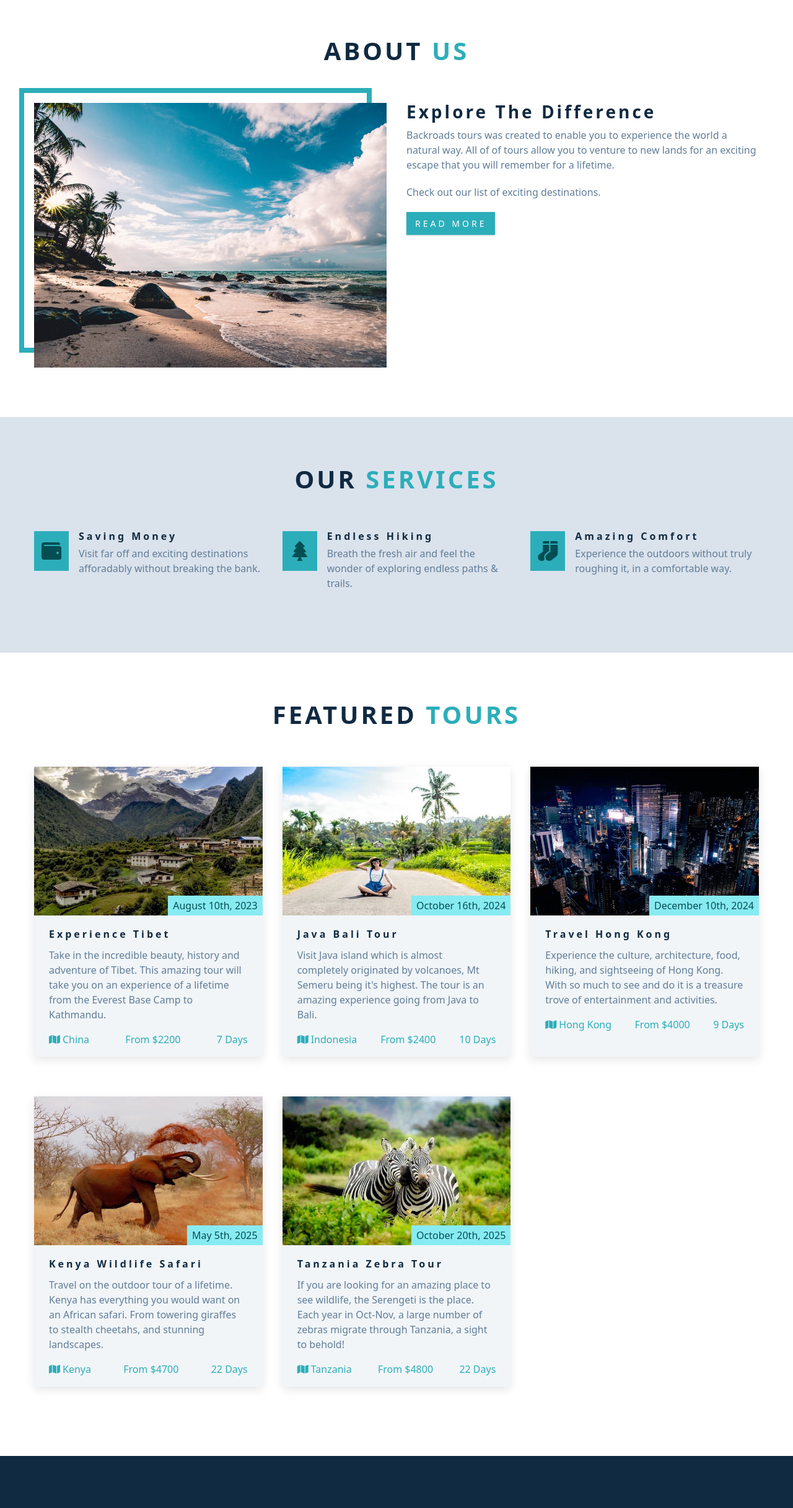
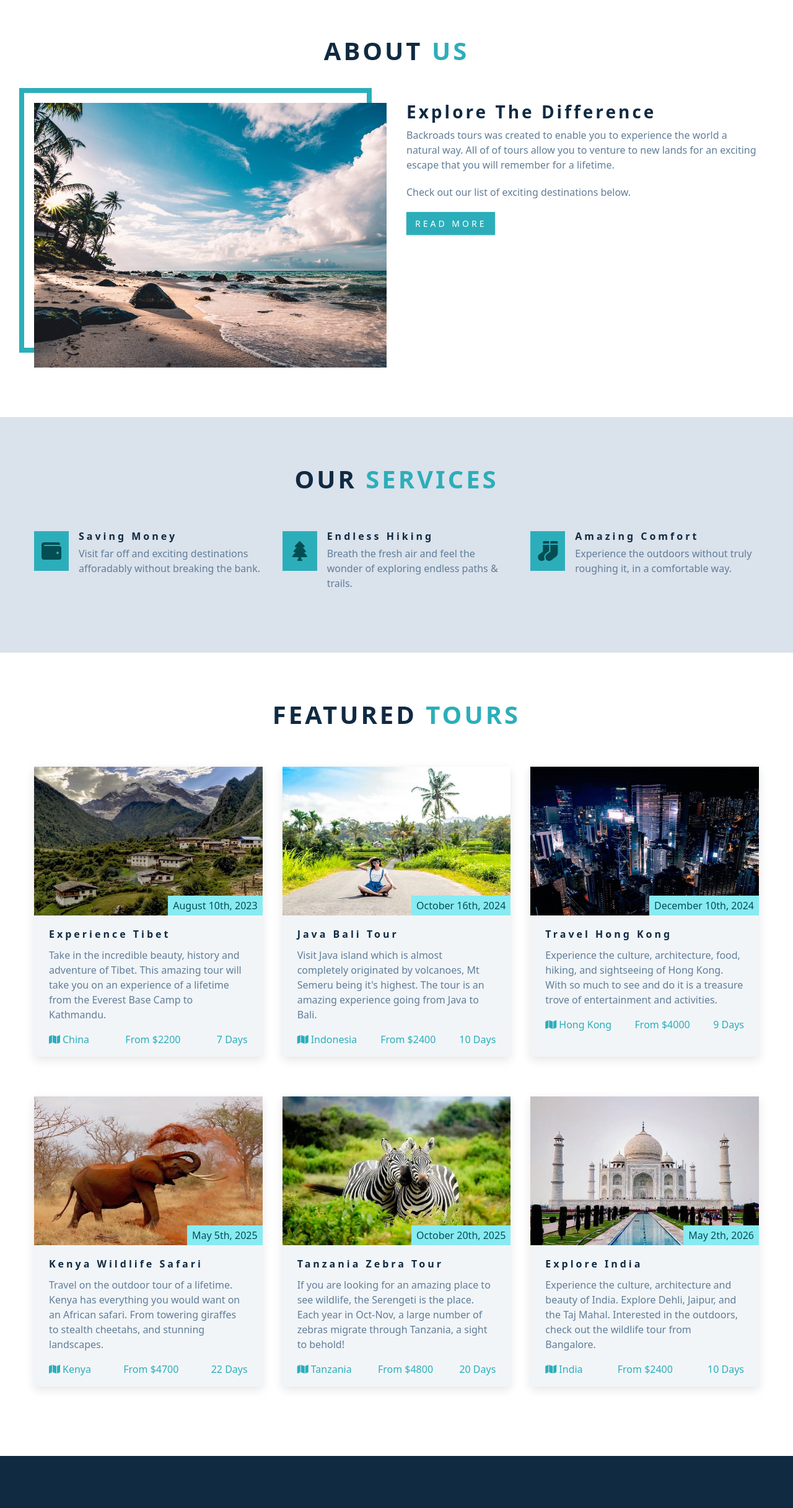
Before and after one commit to swanmac/backroads-tours, a React (Create React App) app: page / in a window 1280 px wide. Shown: the part 818-3251 px from the top of the page at 62% size. Built offline with nearby package versions, Linux system fonts and the light colour scheme.

Commit message:
add link in about

```diff
--- a/src/components/About.js
+++ b/src/components/About.js
@@ -16,9 +16,9 @@ const About = () => {
             Backroads tours was created to enable you to experience the world a natural way. All of of tours allow you to venture to new lands for an exciting escape that you will remember for a lifetime.
           </p>
           <p>
-            Check out our list of exciting destinations.
+            Check out our list of exciting destinations below.
           </p>
-          <a href='#about' className='btn'>
+          <a href='#tours' className='btn'>
             read more
           </a>
         </article>
--- a/src/data.js
+++ b/src/data.js
@@ -3,6 +3,7 @@ import tour2 from './images/tour-2.jpeg';
 import tour3 from './images/tour-3.jpeg';
 import tour4 from './images/tour-4.jpeg';
 import tour5 from './images/tour-5.jpeg';
+import tour6 from './images/tour-6.jpeg';
 
 export const pageLinks = [
   { id: 1, href: '#home', text: 'home' },
@@ -85,7 +86,17 @@ export const tours = [
     title: 'tanzania zebra tour',
     info: ` If you are looking for an amazing place to see wildlife, the Serengeti is the place. Each year in Oct-Nov, a large number of zebras migrate through Tanzania, a sight to behold!`,
     location: 'tanzania',
-    duration: 22,
+    duration: 20,
     cost: 4800,
   },
+  {
+    id: 6,
+    image: tour6,
+    date: 'may 2th, 2026',
+    title: 'explore india',
+    info: ` Experience the culture, architecture and beauty of India. Explore Dehli, Jaipur, and the Taj Mahal. Interested in the outdoors, check out the wildlife tour from Bangalore.`,
+    location: 'india',
+    duration: 10,
+    cost: 2400,
+  },
 ];
```
